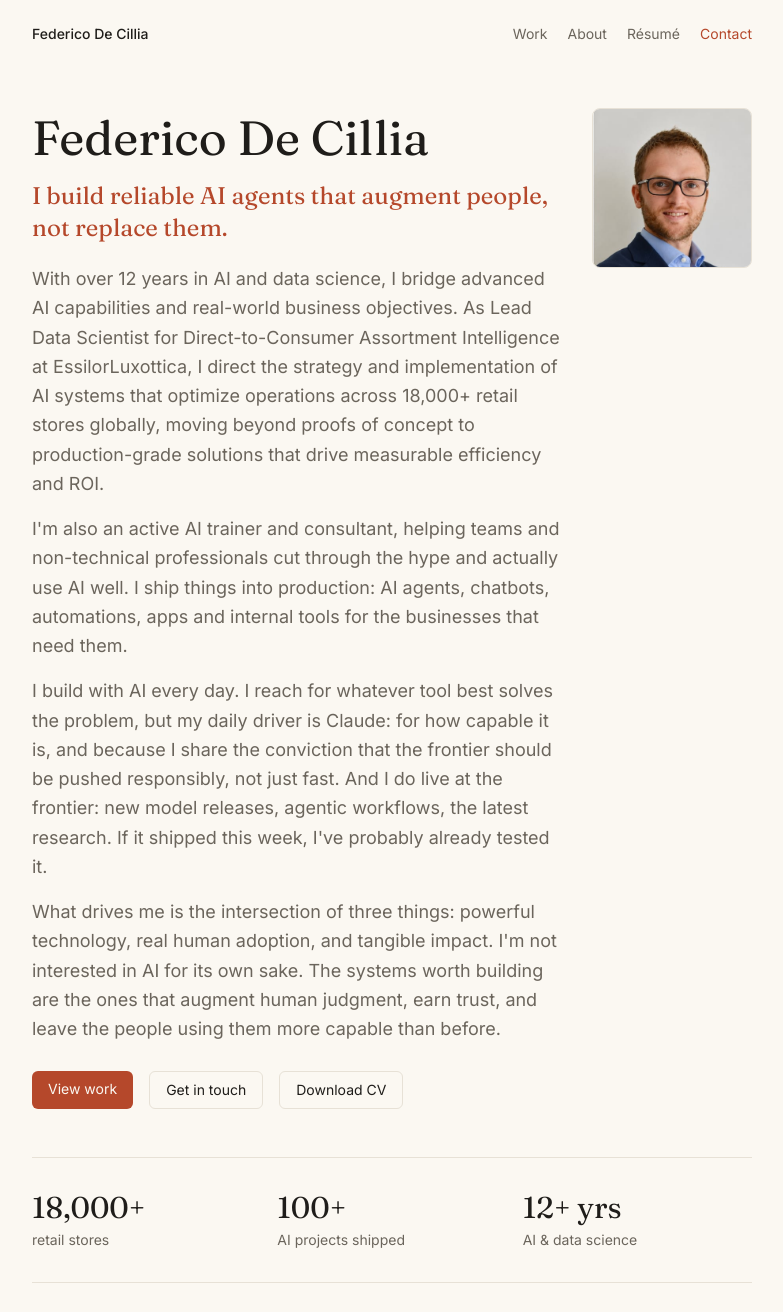
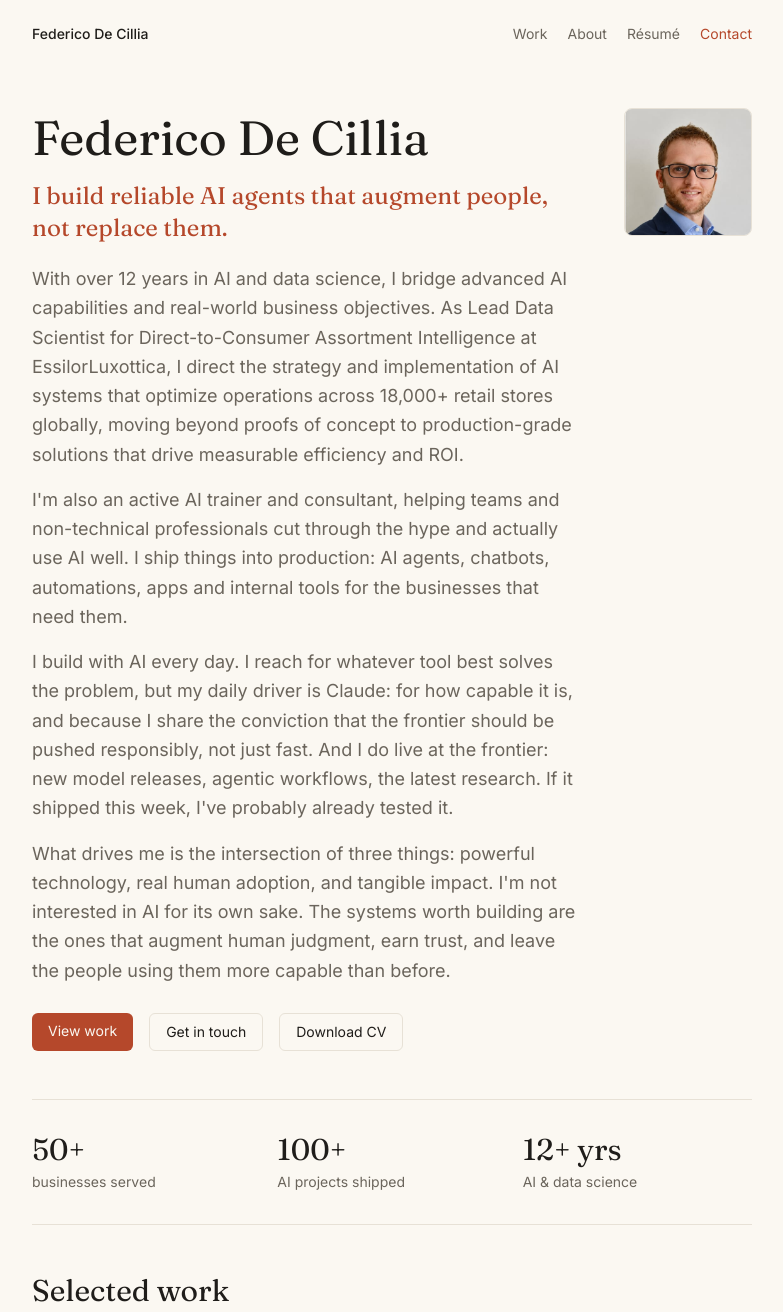
Before and after one commit to federicodecillia/federicodecillia.github.io, an Astro site: page / in a window 1280 px wide. Shown: the top 1312 px of the page, without its empty margins (248-1031 px from the left). Built offline with nearby package versions, Linux system fonts and the light colour scheme; Astro itself is replaced by a stand-in of ours.

Commit message:
Site polish: metric card, wider intro text, cert ordering
- MetricStrip: replace 18,000+ stores with 50+ businesses served
- Hero: shrink headshot, widen intro text (flex-1, max-w-3xl)
- Education: reorder certs (Databricks, Azure, Nova, MIT, deeplearning.ai...), drop Git masterclass

Co-Authored-By: Claude Opus 4.8 <noreply@anthropic.com>

```diff
--- a/src/components/Education.astro
+++ b/src/components/Education.astro
@@ -6,15 +6,14 @@ const education = [
   ['IT Technical Diploma (Perito Industriale per l\'Informatica)', 'ITI F. Severi, Padua', '2004 – 2008'],
 ];
 const certs = [
+  'Databricks Machine Learning Professional',
   'Microsoft Azure Data Scientist Associate (DP-100)',
+  'Nova 111 Top Talent Italy (2023)',
   'Tackling the Challenges of Big Data, MIT Professional Education',
+  'Deep Learning Specialization, deeplearning.ai',
   'Machine Learning for Data Science & Analytics, Columbia University',
-  'Deep Learning Specialization, deeplearning.ai',
-  'Databricks (certified)',
   'Data Science and Machine Learning with Python and Spark, O\'Reilly',
-  'Complete Git & GitHub Masterclass, O\'Reilly',
   'SAS Programming, Macro Language, SQL, Enterprise Guide',
-  'Nova 111 Top Talent Italy (2023)',
 ];
 ---
 <section id="education" class="py-12 scroll-mt-20 border-t border-line">
--- a/src/components/Hero.astro
+++ b/src/components/Hero.astro
@@ -1,9 +1,9 @@
 <section id="about" class="pt-10 pb-12">
-  <div class="flex flex-col sm:flex-row gap-8 items-start">
-    <div class="min-w-0">
+  <div class="flex flex-col sm:flex-row gap-10 items-start">
+    <div class="flex-1 min-w-0">
       <h1 class="font-serif text-5xl leading-tight">Federico De Cillia</h1>
       <p class="font-serif text-2xl text-clay mt-3">I build reliable AI agents that augment people, not replace them.</p>
-      <div class="text-muted text-lg leading-relaxed mt-5 max-w-2xl space-y-4">
+      <div class="text-muted text-lg leading-relaxed mt-5 max-w-3xl space-y-4">
         <p>With over 12 years in AI and data science, I bridge advanced AI capabilities and real-world business objectives. As Lead Data Scientist for Direct-to-Consumer Assortment Intelligence at EssilorLuxottica, I direct the strategy and implementation of AI systems that optimize operations across 18,000+ retail stores globally, moving beyond proofs of concept to production-grade solutions that drive measurable efficiency and ROI.</p>
         <p>I'm also an active AI trainer and consultant, helping teams and non-technical professionals cut through the hype and actually use AI well. I ship things into production: AI agents, chatbots, automations, apps and internal tools for the businesses that need them.</p>
         <p>I build with AI every day. I reach for whatever tool best solves the problem, but my daily driver is Claude: for how capable it is, and because I share the conviction that the frontier should be pushed responsibly, not just fast. And I do live at the frontier: new model releases, agentic workflows, the latest research. If it shipped this week, I've probably already tested it.</p>
@@ -15,6 +15,6 @@
         <a href="/federico-de-cillia-cv.pdf" class="px-4 py-2 border border-line rounded-md hover:border-ink">Download CV</a>
       </div>
     </div>
-    <img src="/headshot.jpg" alt="Federico De Cillia" width="160" height="160" class="w-32 h-32 sm:w-40 sm:h-40 rounded-lg border border-line object-cover object-top shrink-0 order-first sm:order-last" />
+    <img src="/headshot.jpg" alt="Federico De Cillia" width="128" height="128" class="w-28 h-28 sm:w-32 sm:h-32 rounded-lg border border-line object-cover object-top shrink-0 order-first sm:order-last" />
   </div>
 </section>
--- a/src/components/MetricStrip.astro
+++ b/src/components/MetricStrip.astro
@@ -1,5 +1,5 @@
 ---
-const metrics = [['18,000+','retail stores'],['100+','AI projects shipped'],['12+ yrs','AI & data science']];
+const metrics = [['50+','businesses served'],['100+','AI projects shipped'],['12+ yrs','AI & data science']];
 ---
 <section class="grid grid-cols-1 sm:grid-cols-3 gap-4 py-8 border-y border-line">
   {metrics.map(([n,l]) => (
```
